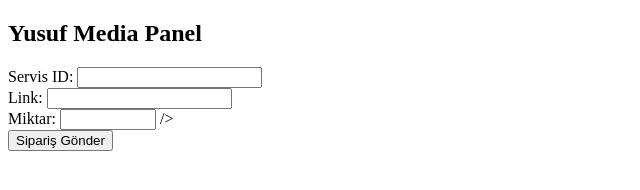
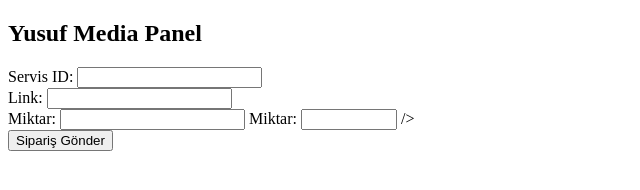
Before and after one commit to mediahane/Yusufi, a plain HTML site: page index.html in a window 1280 px wide. Shown: the whole page, without its empty margins (0-640 px from the left). Drawn offline with Linux system fonts and the light colour scheme.

Commit message:
Update index.html

```diff
--- a/index.html
+++ b/index.html
@@ -10,7 +10,7 @@
   <form id="orderForm">
     <label>Servis ID: <input type="number" name="service" required /></label><br />
     <label>Link: <input type="url" name="link" required /></label><br />
-    <label<label>Miktar: <input type="number" name="quantity" min="10" max="1000000" required></label> /></label><br />
+    <label  <label>Miktar: <input type="number" name="quantity" required></label>   <label>Miktar: <input type="number" name="quantity" min="10" max="1000000" required></label> /></label><br />
     <button type="submit">Sipariş Gönder</button>
   </form>
   <div id="response"></div>
```
